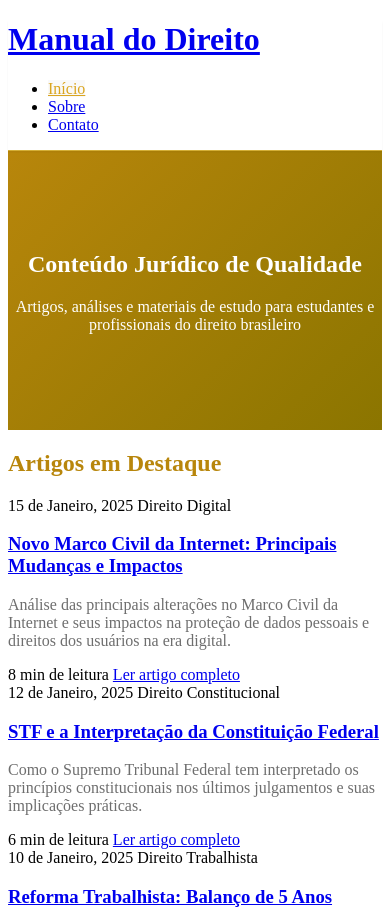
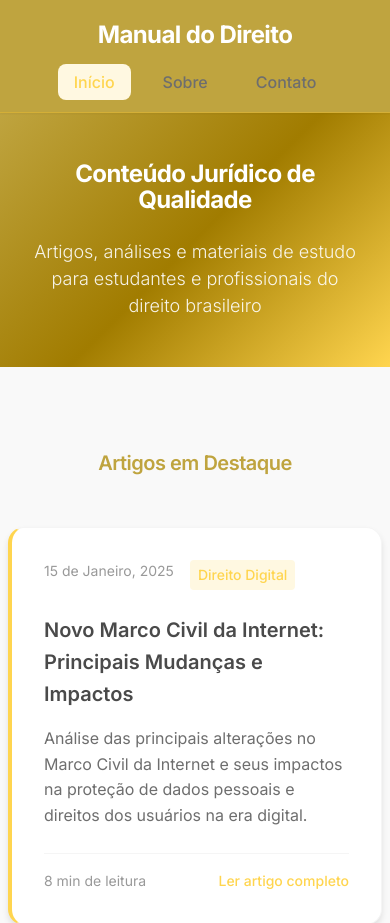
Before and after one commit to Erinaldofelixjr/Manualdireitobr, a plain HTML site: page index.html in a window 390 px wide. Shown: the top 923 px of the page. Drawn offline with Linux system fonts and the light colour scheme; files that its build step writes are made by us from their sources.

Commit message:
Update style.css

```diff
--- a/style.css
+++ b/style.css
@@ -1,149 +1,452 @@
-:root {
-    /* Cores inspiradas em dourado, branco e cinza */
-    --primary-color: #b8860b;       /* Dourado escuro (Dark Goldenrod) */
-    --secondary-color: #8b7500;     /* Dourado profundo para degradê */
-    --accent-color: #daa520;        /* Goldenrod - dourado vibrante */
-    --accent-light: #f0c75e;        /* Dourado claro para hover e destaques */
-    --text-primary: #4a4a4a;        /* Cinza escuro para textos principais */
-    --text-secondary: #6e6e6e;      /* Cinza médio */
-    --text-light: #999999;          /* Cinza claro */
-    --text-muted: #bfbfbf;          /* Cinza bem claro, para elementos secundários */
-    --background-white: #ffffff;    /* Branco puro */
-    --background-light: #f9f9f9;    /* Branco muito suave, para seções */
-    --background-gray: #e0e0e0;     /* Cinza claro para fundos neutros */
-    --border-color: #d4af37;        /* Dourado para bordas sutis */
-    --border-light: #f5f5f5;        /* Branco acinzentado para bordas leves */
-    --hover-color: #c9a72b;         /* Dourado mais forte para hover */
-    --success-color: #4caf50;       /* Verde clássico para sucesso (mantido) */
-    --warning-color: #ff9800;       /* Amarelo clássico para alertas (mantido) */
-    --error-color: #e53e3e;         /* Vermelho para erros (mantido) */
-
-    /* Tipografia e espaçamentos permanecem os mesmos */
-    --font-primary: 'Inter', -apple-system, BlinkMacSystemFont, 'Segoe UI', Roboto, sans-serif;
-    --font-size-xs: 0.75rem;
-    --font-size-sm: 0.875rem;
-    --font-size-base: 1rem;
-    --font-size-lg: 1.125rem;
-    --font-size-xl: 1.25rem;
-    --font-size-2xl: 1.5rem;
-    --font-size-3xl: 1.875rem;
-    --font-size-4xl: 2.25rem;
-    --font-size-5xl: 3rem;
-
-    --spacing-xs: 0.25rem;
-    --spacing-sm: 0.5rem;
-    --spacing-md: 1rem;
-    --spacing-lg: 1.5rem;
-    --spacing-xl: 2rem;
-    --spacing-2xl: 3rem;
-    --spacing-3xl: 4rem;
-    --spacing-4xl: 5rem;
-
-    --shadow-sm: 0 1px 2px 0 rgba(0, 0, 0, 0.05);
-    --shadow-md: 0 4px 6px -1px rgba(0, 0, 0, 0.1), 0 2px 4px -1px rgba(0, 0, 0, 0.06);
-    --shadow-lg: 0 10px 15px -3px rgba(0, 0, 0, 0.1), 0 4px 6px -2px rgba(0, 0, 0, 0.05);
-    --shadow-xl: 0 20px 25px -5px rgba(0, 0, 0, 0.1), 0 10px 10px -5px rgba(0, 0, 0, 0.04);
-
-    --transition-fast: 0.15s ease-in-out;
-    --transition-normal: 0.3s ease-in-out;
-    --transition-slow: 0.5s ease-in-out;
-
-    --radius-sm: 0.25rem;
-    --radius-md: 0.5rem;
-    --radius-lg: 0.75rem;
-    --radius-xl: 1rem;
+/* Reset e configurações base */
+* {
+    margin: 0;
+    padding: 0;
+    box-sizing: border-box;
 }
 
-/* Ajuste de fundo dos headers e heróis para tons dourados */
+/* Cores fixas para garantir dourado visível */
+body {
+    font-family: 'Inter', -apple-system, BlinkMacSystemFont, 'Segoe UI', Roboto, sans-serif;
+    font-size: 1rem;
+    line-height: 1.6;
+    color: #4a4a4a; /* cinza escuro */
+    background-color: #ffffff; /* branco */
+    -webkit-font-smoothing: antialiased;
+    -moz-osx-font-smoothing: grayscale;
+}
+
+/* Container */
+.container {
+    max-width: 1200px;
+    margin: 0 auto;
+    padding: 0 1rem;
+}
+
+/* Header */
 .header {
-    background-color: var(--background-white);
-    border-bottom: 1px solid var(--border-color);
+    background-color: #bfa43f; /* dourado médio */
+    border-bottom: 1px solid #d4af37; /* dourado clássico */
     position: sticky;
     top: 0;
     z-index: 100;
-    box-shadow: var(--shadow-sm);
+    box-shadow: 0 1px 2px rgba(0,0,0,0.05);
 }
 
+.header-content {
+    display: flex;
+    justify-content: space-between;
+    align-items: center;
+    padding: 1.5rem 0;
+}
+
+.logo h1 {
+    font-size: 1.5rem;
+    font-weight: 700;
+    color: #ffffff; /* branco para contraste */
+    letter-spacing: -0.025em;
+}
+
+.logo a {
+    text-decoration: none;
+    color: inherit;
+    transition: color 0.15s ease-in-out;
+}
+
+.logo a:hover {
+    color: #fff8e1; /* dourado claro */
+}
+
+/* Navegação */
+.nav-menu {
+    display: flex;
+    list-style: none;
+    gap: 2rem;
+}
+
+.nav-link {
+    text-decoration: none;
+    color: #6e6e6e; /* cinza médio */
+    font-weight: 500;
+    font-size: 1rem;
+    padding: 0.5rem 1rem;
+    border-radius: 0.5rem;
+    transition: all 0.15s ease-in-out;
+    position: relative;
+}
+
+.nav-link:hover,
+.nav-link.active {
+    color: #ffd54f; /* dourado vibrante */
+    background-color: #fff8e1; /* dourado clarinho */
+}
+
+/* Hero Section */
 .hero {
-    background: linear-gradient(135deg, var(--primary-color) 0%, var(--secondary-color) 100%);
-    color: var(--background-white);
-    padding: var(--spacing-4xl) 0;
+    background: linear-gradient(135deg, #bfa43f 0%, #a17c00 50%, #ffd54f 100%);
+    color: #ffffff;
+    padding: 5rem 1rem;
     text-align: center;
 }
 
+.hero-content {
+    max-width: 800px;
+    margin: 0 auto;
+}
+
+.hero-title {
+    font-size: 3rem;
+    font-weight: 700;
+    margin-bottom: 1.5rem;
+    line-height: 1.1;
+    letter-spacing: -0.025em;
+}
+
+.hero-description {
+    font-size: 1.25rem;
+    font-weight: 300;
+    opacity: 0.9;
+    line-height: 1.5;
+}
+
+/* Page Hero (para páginas internas) */
 .page-hero {
-    background: linear-gradient(135deg, var(--primary-color) 0%, var(--secondary-color) 100%);
-    color: var(--background-white);
-    padding: var(--spacing-3xl) 0;
+    background: linear-gradient(135deg, #bfa43f 0%, #a17c00 50%, #ffd54f 100%);
+    color: #ffffff;
+    padding: 4rem 1rem;
     text-align: center;
 }
 
-/* Ajuste das cores dos links e elementos interativos */
-.nav-link:hover,
-.nav-link.active {
-    color: var(--accent-color);
-    background-color: var(--background-light);
+.page-title {
+    font-size: 2.25rem;
+    font-weight: 700;
+    margin-bottom: 1rem;
+    line-height: 1.2;
+    letter-spacing: -0.025em;
 }
 
-.article-link:hover,
-.read-more:hover,
-.category-link:hover,
-.social-links a:hover {
-    color: var(--hover-color);
+.page-subtitle {
+    font-size: 1.125rem;
+    font-weight: 300;
+    opacity: 0.9;
+    max-width: 600px;
+    margin: 0 auto;
+}
+
+/* Sections */
+.featured-section,
+.categories-section,
+.newsletter-section,
+.content-section {
+    padding: 5rem 0;
+}
+
+.featured-section {
+    background-color: #f9f9f9; /* branco suave */
+}
+
+.section-title {
+    font-size: 1.875rem;
+    font-weight: 600;
+    color: #bfa43f;
+    margin-bottom: 3rem;
+    text-align: center;
+    letter-spacing: -0.025em;
+}
+
+/* Articles Grid */
+.articles-grid {
+    display: grid;
+    grid-template-columns: repeat(auto-fit, minmax(350px, 1fr));
+    gap: 2rem;
+}
+
+.article-card {
+    background-color: #ffffff;
+    border-radius: 1rem;
+    padding: 2rem;
+    box-shadow: 0 4px 6px rgba(0,0,0,0.1);
+    transition: all 0.3s ease-in-out;
+    border: 1px solid #f5f5f5;
+    position: relative;
+}
+
+.article-card:hover {
+    transform: translateY(-4px);
+    box-shadow: 0 20px 25px rgba(0,0,0,0.1);
+}
+
+.article-card.featured {
+    border-left: 4px solid #ffd54f;
+}
+
+.article-meta {
+    display: flex;
+    gap: 1rem;
+    margin-bottom: 1.5rem;
+    font-size: 0.875rem;
+    color: #999999;
+}
+
+.article-category {
+    color: #ffd54f;
+    font-weight: 500;
+    background-color: #fff8e1;
+    padding: 0.25rem 0.5rem;
+    border-radius: 0.25rem;
+}
+
+.article-title {
+    margin-bottom: 1rem;
+    font-weight: 600;
+    font-size: 1.25rem;
+    color: #4a4a4a;
+}
+
+.article-link {
+    text-decoration: none;
+    color: #4a4a4a;
+    font-weight: 600;
+    transition: color 0.15s ease-in-out;
+}
+
+.article-link:hover {
+    color: #ffd54f;
+}
+
+.article-excerpt {
+    color: #6e6e6e;
+    line-height: 1.6;
+    margin-bottom: 1.5rem;
+}
+
+.article-footer {
+    display: flex;
+    justify-content: space-between;
+    align-items: center;
+    padding-top: 1rem;
+    border-top: 1px solid #f5f5f5;
+}
+
+.read-time {
+    color: #999999;
+    font-size: 0.875rem;
+}
+
+.read-more {
+    color: #ffd54f;
+    text-decoration: none;
+    font-weight: 500;
+    font-size: 0.875rem;
+    transition: all 0.15s ease-in-out;
+}
+
+.read-more:hover {
+    color: #e6c358;
+    transform: translateX(2px);
+}
+
+/* Newsletter Section */
+.newsletter-section {
+    background: linear-gradient(135deg, #bfa43f 0%, #a17c00 50%, #ffd54f 100%);
+    color: #ffffff;
+    padding: 4rem 1rem;
+}
+
+.newsletter-content {
+    text-align: center;
+    max-width: 600px;
+    margin: 0 auto;
+}
+
+.newsletter-content h2 {
+    font-size: 1.875rem;
+    font-weight: 600;
+    margin-bottom: 1rem;
+}
+
+.newsletter-content p {
+    font-size: 1.125rem;
+    opacity: 0.9;
+    margin-bottom: 2rem;
+}
+
+.newsletter-form {
+    display: flex;
+    gap: 1rem;
+    max-width: 400px;
+    margin: 0 auto;
+}
+
+.newsletter-input {
+    flex: 1;
+    padding: 1rem;
+    border: none;
+    border-radius: 0.5rem;
+    font-size: 1rem;
+    outline: none;
 }
 
 .newsletter-button {
-    background-color: var(--accent-color);
-    color: var(--background-white);
+    background-color: #ffd54f;
+    color: #ffffff;
+    border: none;
+    padding: 1rem 2rem;
+    border-radius: 0.5rem;
+    font-weight: 500;
+    cursor: pointer;
+    transition: background-color 0.15s ease-in-out;
+    white-space: nowrap;
 }
 
 .newsletter-button:hover {
-    background-color: var(--hover-color);
+    background-color: #e6c358;
 }
 
+/* Footer */
 .footer {
-    background-color: var(--primary-color);
-    color: var(--background-white);
+    background-color: #bfa43f;
+    color: #ffffff;
+    padding: 3rem 1rem 1rem 1rem;
+    text-align: center;
+}
+
+.footer-content {
+    display: grid;
+    grid-template-columns: repeat(auto-fit, minmax(250px, 1fr));
+    gap: 2rem;
+    margin-bottom: 2rem;
+}
+
+.footer-section h3 {
+    font-size: 1.25rem;
+    font-weight: 600;
+    margin-bottom: 1rem;
+}
+
+.footer-links {
+    list-style: none;
+    padding-left: 0;
+}
+
+.footer-links li {
+    margin-bottom: 0.5rem;
 }
 
 .footer-links a {
     color: rgba(255, 255, 255, 0.8);
+    text-decoration: none;
+    transition: color 0.15s ease-in-out;
 }
 
 .footer-links a:hover {
-    color: var(--background-white);
+    color: #fff8e1;
+}
+
+.social-links {
+    display: flex;
+    justify-content: center;
+    gap: 1rem;
+    margin-top: 1rem;
 }
 
 .social-links a {
+    display: inline-flex;
+    align-items: center;
+    justify-content: center;
+    width: 40px;
+    height: 40px;
     background-color: rgba(255, 255, 255, 0.1);
+    border-radius: 0.5rem;
+    text-decoration: none;
+    font-size: 1.125rem;
+    color: #ffd54f;
+    transition: background-color 0.15s ease-in-out, transform 0.15s ease-in-out;
 }
 
 .social-links a:hover {
     background-color: rgba(255, 255, 255, 0.2);
+    transform: translateY(-2px);
 }
 
-/* Ajuste nos textos para melhor contraste e sofisticação */
-.content-main h2,
-.content-main h3,
-.section-title,
-.article-title,
-.category-card h3,
-.feature-item h3,
-.value-item h3,
-.contact-method h3,
-.faq-item h3,
-.footer-section h3,
-.footer-section h4 {
-    color: var(--primary-color);
+.footer-bottom {
+    border-top: 1px solid rgba(255, 255, 255, 0.2);
+    padding-top: 1rem;
+    color: rgba(255, 255, 255, 0.7);
+    font-size: 0.875rem;
 }
 
-.content-main p,
-.article-excerpt,
-.category-card p,
-.feature-item p,
-.value-item p,
-.contact-note,
-.faq-item p,
-.footer-section p {
-    color: var(--text-secondary);
+/* Responsividade */
+@media (max-width: 768px) {
+    .container {
+        padding: 0 0.5rem;
+    }
+
+    .header-content {
+        flex-direction: column;
+        gap: 1rem;
+        padding: 1rem 0;
+    }
+
+    .nav-menu {
+        gap: 1rem;
+    }
+
+    .hero {
+        padding: 3rem 1rem;
+    }
+
+    .hero-title {
+        font-size: 1.875rem;
+    }
+
+    .hero-description {
+        font-size: 1.125rem;
+    }
+
+    .page-hero {
+        padding: 2.5rem 1rem;
+    }
+
+    .page-title {
+        font-size: 1.875rem;
+    }
+
+    .section-title {
+        font-size: 1.5rem;
+    }
+
+    .articles-grid,
+    .categories-grid {
+        grid-template-columns: 1fr;
+        gap: 1rem;
+    }
+
+    .newsletter-form {
+        flex-direction: column;
+    }
+
+    .footer-content {
+        grid-template-columns: 1fr;
+        text-align: center;
+        gap: 1.5rem;
+    }
+
+    .social-links {
+        justify-content: center;
+    }
 }
+
+@media (max-width: 480px) {
+    .hero-title {
+        font-size: 1.5rem;
+    }
+
+    .page-title {
+        font-size: 1.5rem;
+    }
+
+    .section-title {
+        font-size: 1.25rem;
+    }
+    }
```
